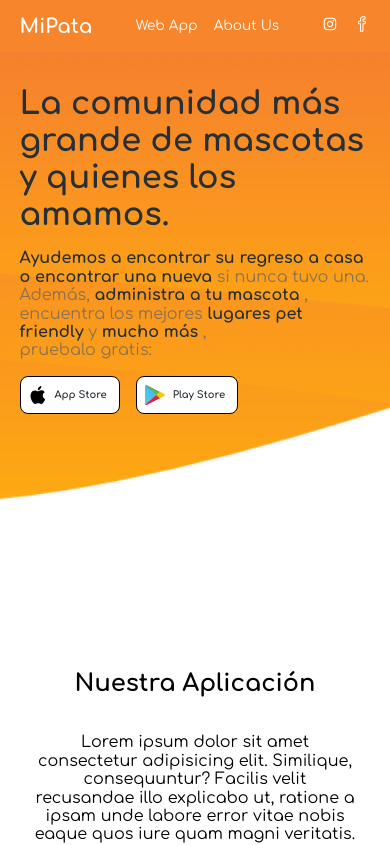
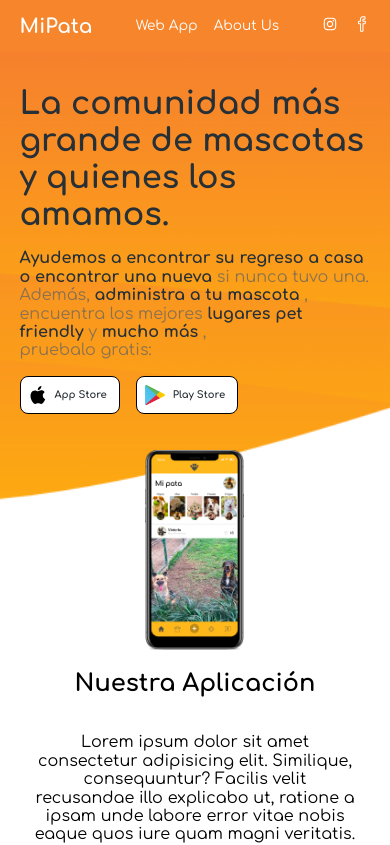
Before and after one commit to anthonysa0813/miPata-web, a Next.js app: page / in a window 390 px wide. Shown: the top 845 px of the page. Built offline with nearby package versions, Linux system fonts and the light colour scheme.

Commit message:
add the responsive design in the hero component

```diff
--- a/styles/Hero/Hero.module.scss
+++ b/styles/Hero/Hero.module.scss
@@ -35,7 +35,7 @@
 
 .hero {
   display: flex;
-  column-gap: 5rem;
+  // column-gap: 5rem;
   // border: 2px solid brown;
   height: 500px;
   align-items: center;
@@ -43,14 +43,14 @@
 
 .imageContainer {
   // border: 2px solid brown;
-  display: none;
-  flex: 1 0 30%;
+
+  // flex: 1 0 30%;
   position: relative;
   img {
     position: absolute;
-    height: 500px;
-    width: 250px;
-    top: -100px;
+    height: 200px;
+    width: 150px;
+    top: 200px;
     left: 100px;
     object-fit: contain;
   }
@@ -60,8 +60,19 @@
 }
 
 @media screen and (min-width: 768px) {
+  .hero {
+    column-gap: 5rem;
+  }
   .imageContainer {
     display: block;
+    flex: 1 0 30%;
+
+    img {
+      height: 500px;
+      width: 250px;
+      top: -100px;
+      left: 100px;
+    }
   }
 
   .heroContainer {
```
